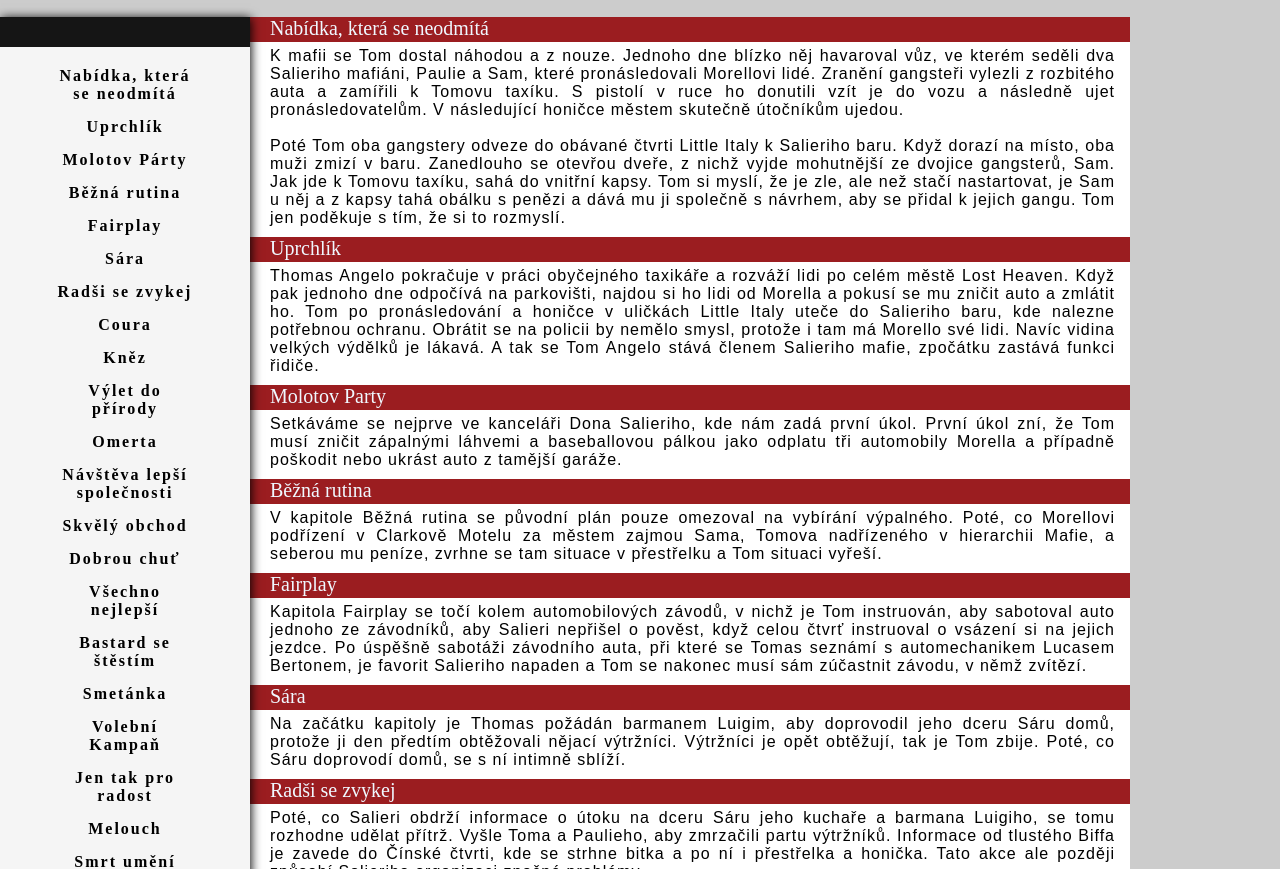
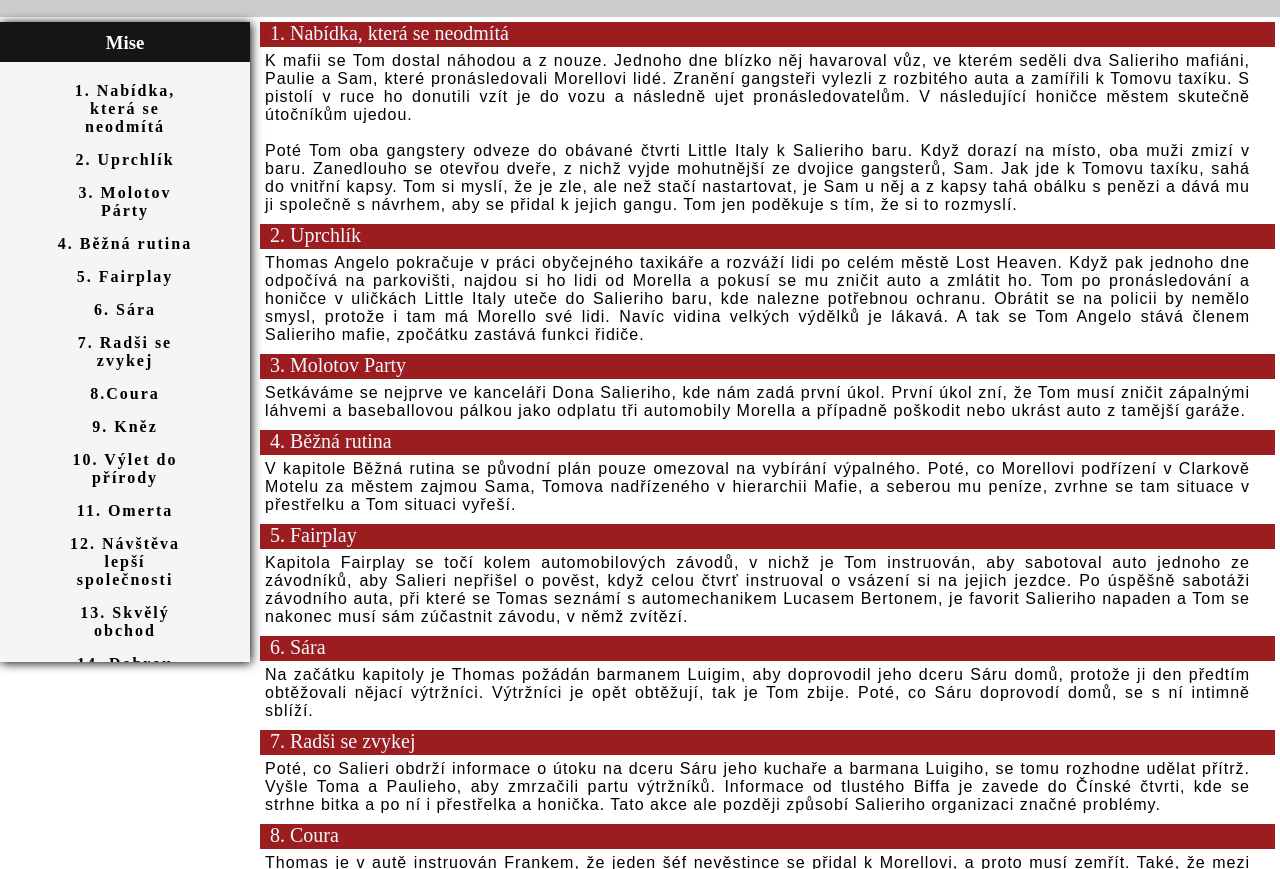
Before and after one commit to MrZikis/mafia, a plain HTML site: page story.html in a window 1280 px wide. Shown: the part 83-952 px from the top of the page. Drawn offline with Linux system fonts and the light colour scheme.

Commit message:
křeček překousnul drát a kurwa explodoval

```diff
--- a/story.html
+++ b/story.html
@@ -6,6 +6,13 @@
     <link rel="stylesheet" href="story.style.css">
     <title>Mafia 1</title>
     <link rel="icon" href="Logo_mafia1.png" type="image">
+
+    <style>
+      :target {
+       border: 5px solid #70ff11;
+}
+    </style>
+
 </head>
 <body>
   <!--Header-->
@@ -32,40 +39,41 @@
     <!--Lišta v Mainu-->
   <aside class="left">
     <div class="square">
-      <div class="rectangle"></div>
+      <div class="rectangle">
+        <h3>Mise</h3>
+      </div>
       <ul>
-        <li><a href="#nabidka">Nabídka, která se neodmítá </a></li>
-        <li><a href="#uprchlík">Uprchlík</a></li>
-        <li><a href="#molotov">Molotov Párty</a></li>
-        <li><a href="#rutina">Běžná rutina</a></li>
-        <li><a href="#fairplay">Fairplay</a></li>
-        <li><a href="#sara">Sára</a></li>
-        <li><a href="#zvykej">Radši se zvykej</a></li>
-        <li><a href="#coura">Coura</a></li>
-        <li><a href="#kněz">Kněz</a></li>
-        <li><a href="#výlet">Výlet do přírody</a></li>
-        <li><a href="#omerta">Omerta</a></li>
-        <li><a href="#návštěva">Návštěva lepší společnosti</a></li>
-        <li><a href="#obchod">Skvělý obchod</a></li>
-        <li><a href="#chut">Dobrou chuť</a></li>
-        <li><a href="#nejlepší">Všechno nejlepší</a></li>
-        <li><a href="#bastard">Bastard se štěstím</a></li>
-        <li><a href="#smetánka">Smetánka</a></li>
-        <li><a href="#kampan">Volební Kampaň</a></li>
-        <li><a href="#radost">Jen tak pro radost</a></li>
-        <li><a href="#melouch">Melouch</a></li>
-        <li><a href="#smrt">Smrt umění</a></li>
+        <li><a href="#nabidka">1. Nabídka, která se neodmítá </a></li>
+        <li><a href="#uprchlík">2. Uprchlík</a></li>
+        <li><a href="#molotov">3. Molotov Párty</a></li>
+        <li><a href="#rutina">4. Běžná rutina</a></li>
+        <li><a href="#fairplay">5. Fairplay</a></li>
+        <li><a href="#sara">6. Sára</a></li>
+        <li><a href="#zvykej">7. Radši se zvykej</a></li>
+        <li><a href="#coura">8.Coura</a></li>
+        <li><a href="#kněz">9. Kněz</a></li>
+        <li><a href="#výlet">10. Výlet do přírody</a></li>
+        <li><a href="#omerta">11. Omerta</a></li>
+        <li><a href="#návštěva">12. Návštěva lepší společnosti</a></li>
+        <li><a href="#obchod">13. Skvělý obchod</a></li>
+        <li><a href="#chut">14. Dobrou chuť</a></li>
+        <li><a href="#nejlepší">15. Všechno nejlepší</a></li>
+        <li><a href="#bastard">16. Bastard se štěstím</a></li>
+        <li><a href="#smetánka">17. Smetánka</a></li>
+        <li><a href="#kampan">18. Volební Kampaň</a></li>
+        <li><a href="#radost">19. Jen tak pro radost</a></li>
+        <li><a href="#melouch">20. Melouch</a></li>
+        <li><a href="#smrt">21. Smrt umění</a></li>
       </ul>
     </div>
   </aside>
-  <aside class="right">
-    <div class="square2"></div>
-  </aside>
-<article>
+
+  <article>
+  <div class="content">
   <!--Začátek sekce-->
-    <section class="nabidka">
-      <div class="nadpis" id="nabidka">Nabídka, která se neodmítá</div>
-      <p class="section">K mafii se Tom dostal náhodou a z nouze. Jednoho dne blízko něj havaroval vůz, ve kterém seděli dva Salieriho mafiáni, Paulie a Sam, které pronásledovali Morellovi lidé. Zranění gangsteři vylezli z rozbitého auta a zamířili k Tomovu taxíku.
+    <section>
+      <div class="nadpis" id="nabidka">1. Nabídka, která se neodmítá</div>
+      <p class="section" >K mafii se Tom dostal náhodou a z nouze. Jednoho dne blízko něj havaroval vůz, ve kterém seděli dva Salieriho mafiáni, Paulie a Sam, které pronásledovali Morellovi lidé. Zranění gangsteři vylezli z rozbitého auta a zamířili k Tomovu taxíku.
         S pistolí v ruce ho donutili vzít je do vozu a následně ujet pronásledovatelům.
         V následující honičce městem skutečně útočníkům ujedou. <br> <br> Poté Tom oba gangstery odveze do obávané čtvrti Little Italy k Salieriho baru.
         Když dorazí na místo, oba muži zmizí v baru. Zanedlouho se otevřou dveře, z nichž vyjde mohutnější ze dvojice gangsterů, Sam. Jak jde k Tomovu taxíku, sahá do vnitřní kapsy.
@@ -74,46 +82,46 @@
     </section>
 
     <section>
-      <div class="nadpis" id="uprchlík">Uprchlík</div>
+      <div class="nadpis" id="uprchlík">2. Uprchlík</div>
       <p class="section">Thomas Angelo pokračuje v práci obyčejného taxikáře a rozváží lidi po celém městě Lost Heaven. Když pak jednoho dne odpočívá na parkovišti, najdou si ho lidi od Morella a pokusí se mu zničit auto a zmlátit ho.
         Tom po pronásledování a honičce v uličkách Little Italy uteče do Salieriho baru, kde nalezne potřebnou ochranu.
         Obrátit se na policii by nemělo smysl, protože i tam má Morello své lidi. Navíc vidina velkých výdělků je lákavá. A tak se Tom Angelo stává členem Salieriho mafie, zpočátku zastává funkci řidiče. </p>
     </section>
 
     <section>
-      <div class="nadpis" id="molotov">Molotov Party</div>
+      <div class="nadpis" id="molotov">3. Molotov Party</div>
       <p class="section">Setkáváme se nejprve ve kanceláři Dona Salieriho, kde nám zadá první úkol. První úkol zní, že Tom musí zničit zápalnými láhvemi a baseballovou pálkou jako odplatu tři automobily Morella a
         případně poškodit nebo ukrást auto z tamější garáže. </p>
     </section>
 
     <section>
-      <div class="nadpis" id="rutina">Běžná rutina</div>
+      <div class="nadpis" id="rutina">4. Běžná rutina</div>
       <p class="section">V kapitole Běžná rutina se původní plán pouze omezoval na vybírání výpalného.
         Poté, co Morellovi podřízení v Clarkově Motelu za městem zajmou Sama, Tomova nadřízeného v hierarchii Mafie, a seberou mu peníze,
         zvrhne se tam situace v přestřelku a Tom situaci vyřeší. </p>
     </section>
 
     <section>
-      <div class="nadpis" id="fairplay">Fairplay</div>
+      <div class="nadpis" id="fairplay">5. Fairplay</div>
       <p class="section">Kapitola Fairplay se točí kolem automobilových závodů, v nichž je Tom instruován, aby sabotoval auto jednoho ze závodníků, aby Salieri nepřišel o pověst, když celou čtvrť instruoval o vsázení si na jejich jezdce.
         Po úspěšně sabotáži závodního auta, při které se Tomas seznámí s automechanikem Lucasem Bertonem, je favorit Salieriho napaden a Tom se nakonec musí sám zúčastnit závodu, v němž zvítězí. </p>
     </section>
 
     <section>
-      <div class="nadpis" id="sara">Sára</div>
+      <div class="nadpis" id="sara">6. Sára</div>
       <p class="section">Na začátku kapitoly je Thomas požádán barmanem Luigim, aby doprovodil jeho dceru Sáru domů, protože ji den předtím obtěžovali nějací výtržníci.
          Výtržníci je opět obtěžují, tak je Tom zbije. Poté, co Sáru doprovodí domů, se s ní intimně sblíží. </p>
     </section>
 
     <section>
-      <div class="nadpis" id="zvykej">Radši se zvykej</div>
+      <div class="nadpis" id="zvykej">7. Radši se zvykej</div>
       <p class="section">Poté, co Salieri obdrží informace o útoku na dceru Sáru jeho kuchaře a barmana Luigiho, se tomu rozhodne udělat přítrž.
         Vyšle Toma a Paulieho, aby zmrzačili partu výtržníků. Informace od tlustého Biffa je zavede do Čínské čtvrti, kde se strhne bitka a po ní i přestřelka a honička.
         Tato akce ale později způsobí Salieriho organizaci značné problémy. </p>
     </section>
 
     <section>
-      <div class="nadpis" id="coura">Coura</div>
+      <div class="nadpis" id="coura">8. Coura</div>
       <p class="section">Thomas je v autě instruován Frankem, že jeden šéf nevěstince se přidal k Morellovi, a proto musí zemřít.
         Také, že mezi výtržníky, které předtím zabili, byl i syn radního, který má ten den pohřeb. K tomu musí do vzduchu vyhodit i jeho kancelář a zavraždit prostitutku Michelle, která udává členy Salieriho rodiny policii.
         Tom misi splní, ovšem, když má zastřelit Michelle, projeví soucit a spokojí se s jejím slibem, že okamžitě opustí město.
@@ -121,13 +129,13 @@
     </section>
 
     <section>
-      <div class="nadpis" id="kněz">Kněz</div>
+      <div class="nadpis" id="kněz">9. Kněz</div>
       <p class="section">Po explozi kanceláře Thomas prchá přes střechy domů za pronásledování policie až do kostela, kde právě probíhá pohřeb muže, kterého Paulie zabil.
         Jeden z pozůstalých však poznává Tommyho, který se ukrývá u oltáře v sakristii, a dochází k přestřelce, během které vyjde najevo, že smrt nebožtíka byla způsobena o pár dnů dříve právě během honičky v Čínské čtvrti. </p>
     </section>
 
     <section>
-      <div class="nadpis" id="výlet">Výlet do přírody</div>
+      <div class="nadpis" id="výlet">10. Výlet do přírody</div>
       <p class="section">Tom, Paulie a Sam je instruována, že má převzít zásilku canadského alkoholu na odlehlé farmě. Sam se vydal napřed a Paulie čeká na Toma. Když jedou v autě, Paulie vtipkuje o něm a Sáře.
       Když tam přijedou Pauliemu se něco nezdá, proto se Tom vydá prozkoumat oblast. Dostane se až k vozidlu, kde zjistí, že řidič je mrtvý. <br><br> Poté se na něj vrhne policisté v utajení a chtějí ho zabít. Ten se ubrání a jde zpátky za Pauliem.
       Jak jde zpátky musí čelit dalším policistům, poté přijde k Paulimu, který bojoval s nimi a pomůže jim. Poté se domluví o plánu a zjistili, že Sama nenašli a musí ho osvobodit. Tom si všiml, že je tam velká stodola a nejspíše se tam Sam musí ukrývat.
@@ -135,36 +143,36 @@
     </section>
 
     <section>
-      <div class="nadpis" id="omerta">Omerta</div>
+      <div class="nadpis" id="omerta">11. Omerta</div>
       <p class="section">Tentýž den consigliere Frank pod nátlakem předává policii důležité účetní knihy. Na Salieriho příkaz se Tom vydává vystopovat Franka, získat knihy a nakonec ho zlikvidovat. To ho zavede až na lostheavenské letiště.
         Nakonec ale Franka nezabije, pouze jej donutí vrátit dokumenty a nechává jej odletět do Evropy.</p>
     </section>
 
     <section>
-      <div class="nadpis" id="návštěva">Návštěva lepší společnosti</div>
+      <div class="nadpis" id="návštěva">12. Návštěva lepší společnosti</div>
       <p class="section">Salieriho organizaci je třeba definitivně zabezpečit proti trestnímu stíhání, protože prokurátor na ně vyvíjí velký tlak.
         Proto je Tom poslán jet pro Salvatora, který odemkne safe, kde jsou potřebné dokumenty. Poté se vydají na vilu prokurátura, která je hlídaná a ukradnou knihy. </p>
     </section>
 
     <section>
-      <div class="nadpis" id="obchod">Skvělý obchod</div>
+      <div class="nadpis" id="obchod">13. Skvělý obchod</div>
       <p class="section">Paulie získal kontakt na skvělý obchod s nelegálním alkoholem, ke kterému by mělo dojít v nadzemním parkovišti. Na místě se však vyskytnou Morellovi zabijáci, kteří vyvolají přestřelku. </p>
     </section>
 
     <section>
-      <div class="nadpis" id="chut">Dobrou chuť</div>
+      <div class="nadpis" id="chut">14. Dobrou chuť</div>
       <p class="section">Tom je požádán, aby Salieriho doprovodil na oběd do restaurace k Pepému, kde je na něho spáchán atentát. Po úspěšném odražení útoku dochází Salieri ke zjištění, že jeho bodyguard Carlo ho zradil.
         Proto je nutné se pomstít i jemu. Tom zabil Carla potupně ve spodním prádle.</p>
     </section>
 
     <section>
-      <div class="nadpis" id="nejlepší">Všechno nejlepší</div>
+      <div class="nadpis" id="nejlepší">15. Všechno nejlepší</div>
       <p class="section">Salieri dochází ke zjištění, že je potřeba odstranit radního, který je významný Morellův spojenec.
         Atentát proběhne na jeho oslavě narozenin, která se odehrává na palubě parníku. </p>
     </section>
 
     <section>
-      <div class="nadpis" id="bastard">Bastard se štěstím</div>
+      <div class="nadpis" id="bastard">16. Bastard se štěstím</div>
       <p class="section">Salieri se rozhodne vyvraždit konkurenční organizaci a začne hned ze zhora. Vybera jako cíl brata Dona Morella Sergia Morella. <br>
       První pokusem se vydává Paulie a Tom do baru, kde by se měl vyskytovat Sergio. Dojedou tam a Tom zavolá přes protější budku, že hledá Sergio. Tom se dozví, že tam není, ale mezitím Paulie začne střílet do vytrýny. Poté odjíždí. <br><br>
       Druhý pokus se vydá Tom k místu, kde je Sergiho milenka, jelikož Salieri se domnívá, že se tam bude nacházet. Vezme si bombu a dá jí na podvozek auta. Poté odejde a dívá se z povzdálí. Bohužel Sergio se tam nenacházel, ale jeho milenka ano.
@@ -174,33 +182,35 @@
     </section>
 
     <section>
-      <div class="nadpis" id="smetánka">Smetánka</div>
+      <div class="nadpis" id="smetánka">17. Smetánka</div>
       <p class="section">Tom, Paulie a Sam se vydává zabít Dona Morella (tato kapitola má tři alternativní konce, jeden na letištní ranveji se sestřeleným letadlem, druhý na nedostavěném mostě za městem po pádu z mostu a třetí ve kterém je Morello zavražděn během vystupování z auta při odbočování na letiště.). </p>
     </section>
 
     <section>
-      <div class="nadpis" id="kampan">Volební kampaň</div>
+      <div class="nadpis" id="kampan">18. Volební kampaň</div>
       <p class="section">Thomas zastřelí ze starého vězení odstřelovací puškou potenciálně nebezpečného politika a Salieriho vítězství se zdá být úplné. </p>
     </section>
 
     <section>
-      <div class="nadpis" id="radost">Jen tak pro radost</div>
+      <div class="nadpis" id="radost">19. Jen tak pro radost</div>
       <p class="section">Salieri vysílá Toma, Paulieho a Sama, aby získali zásilku kubánských doutníků. Před splněním úkolu Paulie navrhuje mimo doslech Salieriho přepadení banky, to však Sam označuje jako zradu, a proto z tohoto návrhu schází. Po splnění úkolu v Salieriově skladišti Paulie a Tom zjistí, že v krabičce s doutníky byly ukryty diamanty. To je utvrdí v přesvědčení, že Salieri před nimi zatajuje část výnosů,
         proto Tom přijme od Paulieho nabídku trochu si finančně pomoci společným přepadením banky.</p>
     </section>
 
     <section>
-      <div class="nadpis" id="melouch">Melouc</div>
+      <div class="nadpis" id="melouch">20. Melouc</div>
       <p class="section">Po návštěvě Paulieho bytu, jízdou nadzemkou, průzkumu banky, nakoupení zbraní a získání auta dochází k přepadení banky. Přepadení končí úspěšně.</p>
     </section>
 
     <section>
-      <div class="nadpis" id="smrt">Smrt umění</div>
+      <div class="nadpis" id="smrt">21. Smrt umění</div>
       <p class="section">Samotné přepadení sice proběhlo úspěšně, ale druhý den nalezne Tom Paulieho v jeho bytě mrtvého. Peníze z lupu jsou také ztraceny. Do bytu zavolá Sam a varuje Toma, že Salieri se dověděl o jejich akci a chce zabít i jeho. Nabídne schůzku v městské galerii. Ukáže se, že Sam nemá v úmyslu Toma chránit, a místo toho jej nalákal do pasti.
         V boji proti přesile mafiánů Tom zabije všechny protivníky a nakonec i Sama. Ten mu před smrtí sdělí některá fakta, zejména to, že Salieri věděl o Tomově nespolehlivosti, a že nechal nakonec najít a zastřelit prostitutku Michelle (která se přes svůj slib vrátila do Lost Heaven) i účetního Franka.
         Sdělí mu i to, že o těch diamantech mu Salieri nakonec řekl, pouze nechtěl, aby se někdo prořekl předem. Nakonec varuje Toma, že si ho mafie stejně najde. <br> <br>
         Tom se stane korunním svědkem a svědčí proti mafii. Po procesu, v němž jsou vyneseny vysoké tresty včetně několika rozsudků smrti, dostane novou identitu a s rodinou se odstěhuje na druhý konec země, kde pracuje jako řidič u malé firmy. </p>
     </section>
+
+  </div>
   </article>
 </main>
 <footer>
--- a/story.style.css
+++ b/story.style.css
@@ -2,6 +2,7 @@ body {
     margin:0;
     padding:0;
     font-family: Bahnschrift;
+
 }
 
 /* -- Navigace -- */
@@ -70,21 +71,31 @@ header nav li a:hover{
 /* -- Div, který je v aside -- */
 .square{
     width: 250px;
-    height: 2100px;
+    height: 80%;
     background-color: whitesmoke;
     box-shadow: 1px 1px 10px black;
-
+    position: fixed;
+    overflow-y: auto; /* Přidání scrollbaru */
 }
 .rectangle{
-    width: 250px;
-    height: 30px;
+    width: 100%;
+    height: 40px;
     background-color: #151515;
+    color: white;
+    text-align: center;
+    margin-top: -19px;
 }
+
+h3 {
+    padding-top: 10px;
+}
+
 /* -- Aside v mainu -- */
 .left{
     float: left;
     margin-right: 20px;
     height: 100%;
+    overflow-y: auto; /* Přidání scrollbaru */
 }
 .left ul li {
     display: flex;
@@ -109,20 +120,19 @@ header nav li a:hover{
     margin-left: 0px;
     margin-top: 20px;
     margin-bottom: 0px;
+    max-height: 400px; /* Maximální výška pro zobrazení scrollbaru */
 }
 .left li a:hover{
     text-decoration: red underline;
     color: black;
 }
-/*--Div, který je napravo stránky--*/
-.right{
-    float: right;
+
+/* zvýraznění */
+
+:target {
+    background-color: yellow;
 }
-.square2{
-    width: 150px;
-    height: 2100px;
-    background-color: rgba(0,0,0,0.2);
-}
+
 /*--Nadpis--*/
 div.nadpis{
     font-family: Bahnschrift;
@@ -131,11 +141,18 @@ div.nadpis{
     color: aliceblue;
     text-align: left;
     height: 25px;
+    width: 98%;
+    padding-left: 10px;
+    padding-right: 20px;
+    margin-top: 5px;
 }
-/*--Sekce--*/
-section{
-    margin-left: 250px;
-    margin-right: 150px
+
+/* Sekce */
+
+section {
+    margin-left: 260px;
+    margin-right: 15px;
+
 }
 
 /*--Písmo--*/
```
